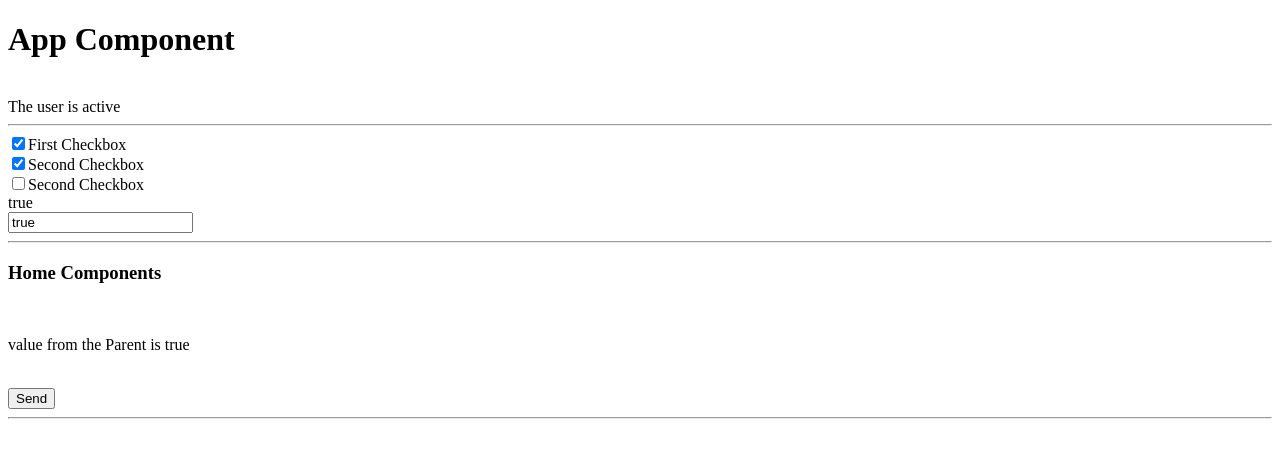
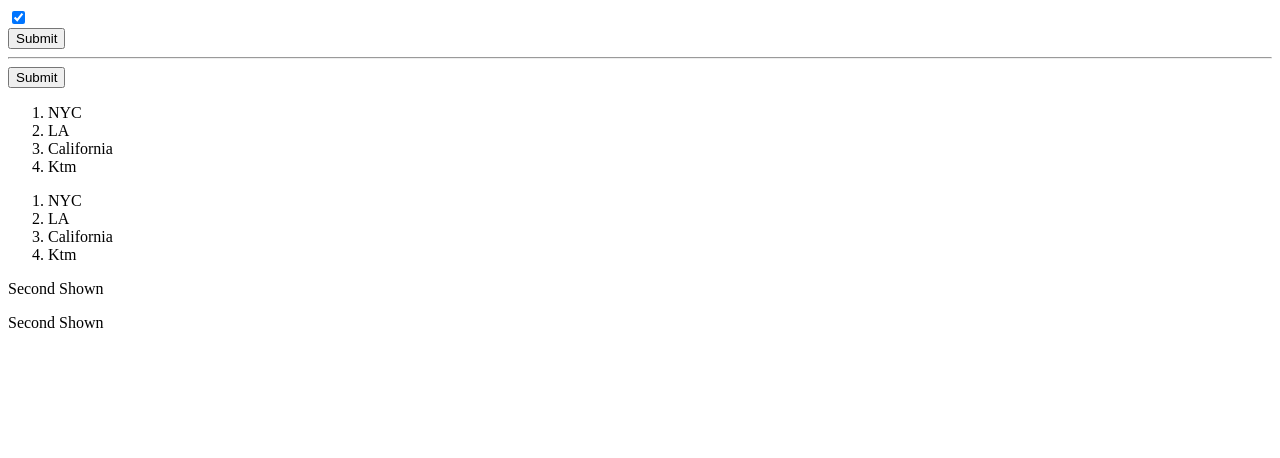
Before and after one commit to PrathamKarki/Angular_Learning, an Angular app: page / in a window 1280 px wide. Shown: the top 458 px of the page. Built offline with nearby package versions, Linux system fonts and the light colour scheme.

Commit message:
ng_directives in angular

```diff
--- a/src/app/app.html
+++ b/src/app/app.html
@@ -1,33 +1,47 @@
-<h1 class="text-primary text-center">{{ header }}</h1>
-<br>
+<div>
+    <input type="checkbox" [(ngModel)]="showField"><br>
+    <button class="btn btn-info text-white" *ngIf="showField">
+        Submit
+    </button>
+    <hr>
 
-<div class="container">
-    <!--Oneway binding -->
-    <!--String Interpolation -->
-    <span>{{ secondTitle }}</span>
-    <hr>
-    <!-- One way binding -->
-    <input type="checkbox" id="TestCheckbox" [checked]="isChecked">
-    <label for="TestCheckbox">First Checkbox</label>
-    <br>
-    <!--Two way binding -->
-    <input type="checkbox" id="TestCheckbox2" [(ngModel)]="isChecked">
-    <label for="TestCheckbox2">Second Checkbox</label>
-    <br>
-    <!---- Template Referencing-->
-    <input type="checkbox" id="TestCheckbox2" #TestCheckboxTemp>
-    <label for="TestCheckbox2">Second Checkbox</label>
-    <br>
-    {{ isChecked }}
-    <br>
-    <input type="text" [value]="isChecked" (input)="changeCheckbox()">
+    @if(showField){
+    <button class="btn btn-info text-white">
+        Submit
+    </button>
+    }
 </div>
-<hr>
-<div class="container">
-    <app-home
-    [parentValue]="isChecked"
-    (childEvent)="handleChildEvent($event)"
-    ></app-home>
+
+<div>
+    <ol>
+        <li *ngFor="let city of cities">
+            {{city}}
+        </li>
+    </ol>
+
+    <ol>
+        @for(city of cities;track city){
+        <li> {{ city }}</li>
+        }
+    </ol>
 </div>
-<hr>
-<p class="text-center"></p>
+
+<div>
+    <div [ngSwitch]="staticField">
+        <p *ngSwitchCase="'No'">First Shown</p>
+        <p *ngSwitchCase="'Yes'">Second Shown</p>
+        <p *ngSwitchDefault>Third Shown</p>
+    </div>
+
+    @switch(staticField){
+        @case('No'){
+            <p>First Shown</p>
+        }
+        @case('Yes'){
+            <p>Second Shown</p>
+        }
+        @default{
+            <p>Third Shown</p>
+        }
+    }
+</div>
--- a/src/app/app.ts
+++ b/src/app/app.ts
@@ -1,43 +1,18 @@
 import { Component, ElementRef, signal, ViewChild } from '@angular/core';
 import { FormsModule } from '@angular/forms';
-import { RouterOutlet } from '@angular/router';
-import { Home } from '../home/home'
+import { CommonModule } from '@angular/common';
 
 @Component({
-  imports: [FormsModule, Home],
+  imports: [FormsModule, CommonModule],
   selector: 'app-root',
   styleUrl: './app.scss',
   templateUrl: './app.html',
 })
 export class App {
-  @ViewChild('TestCheckboxTemp') tempCheckbox: ElementRef<HTMLInputElement> | undefined;
-  protected readonly title = signal('HRM');
 
-  header: string = "App Component";
+  cities: string[] = ['NYC', 'LA', 'California', 'Ktm'];
+  showField: boolean = true;
+  staticField: string = "Yes";
 
-  a: number = 5.1;
-  b: number = 7;
 
-  secondTitle: string = "The user is active";
-  secondTitl2 = signal("The user is active");
-
-  isChecked: boolean = true;
-  isChecked2 = signal<boolean>(true);
-
-  dothis: string = this.isChecked ? "True" : "false"; // ischecked
-
-  changeCheckbox() {
-    // this.isChecked2.set(false);
-
-    // this.isChecked = !this.isChecked;
-    // // this.isChecked = value;
-    // this.dothis = this.isChecked ? "True" : "false"
-    // return "";
-    // this.isChecked = <boolean>this.tempCheckbox?.nativeElement.checked;
-    console.log("Reached");
-  }
-
-  handleChildEvent(value: string) {
-    this.header = value;
-  }
 }
```
